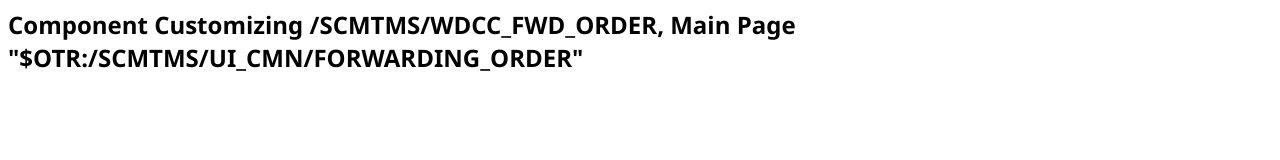
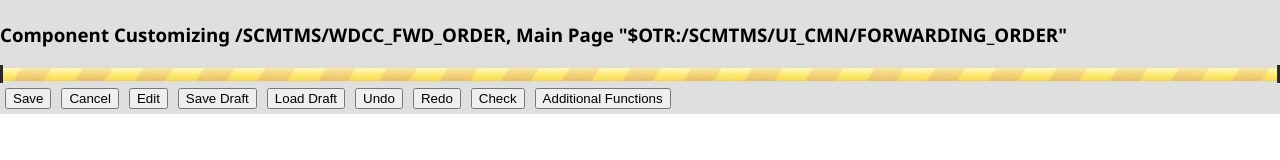
Before and after one commit to larissaboingg/interface-comercial, a plain HTML site: page index.html in a window 1280 px wide. Drawn offline with Linux system fonts and the light colour scheme.

Commit message:
add - header concluido

```diff
--- a/index.html
+++ b/index.html
@@ -8,9 +8,23 @@
 <body>
     <header>
         <div class="cabecalho">
-            <h2>Component Customizing /SCMTMS/WDCC_FWD_ORDER, Main Page "$OTR:/SCMTMS/UI_CMN/FORWARDING_ORDER"</h2>
+            <h3>Component Customizing /SCMTMS/WDCC_FWD_ORDER, Main Page "$OTR:/SCMTMS/UI_CMN/FORWARDING_ORDER"</h3>
+        <img src="borda.PNG" alt="">
         </div>
+        <div class="botoes">
+            <div class="flex">
+                <button>Save</button>
+                <button>Cancel</button>
+                <button>Edit</button>
+                <button>Save Draft</button>
+                <button>Load Draft</button>
+                <button>Undo</button>
+                <button>Redo</button>
+                <button>Check</button>
+                <button>Additional Functions</button>
+            </div>
+        </div>
+    </header>
 
-    </header>
 </body>
 </html>
--- a/style.css
+++ b/style.css
@@ -1,4 +1,29 @@
-.cabecalho{
-    background-color: hsl(220, 220, 220);
+body{
+    margin: 0px;
+    padding: 0%;
     font-family: 'Segoe UI', Tahoma, Geneva, Verdana, sans-serif;
 }
+.cabecalho{
+    background-color: rgb(223, 223, 223);
+    padding-top: 3px;
+
+}
+
+.amarelo{
+    background-color: rgb(240, 211, 83);
+    height: 20px;
+    margin: 0px;
+
+}
+.botoes{
+    background-color: rgb(223, 223, 223);
+}
+.flex{
+    display: flex;
+}
+img{
+    width: 100%;
+}
+button{
+    margin: 5px;
+}
```
Also changed, not shown: borda.PNG (added).
